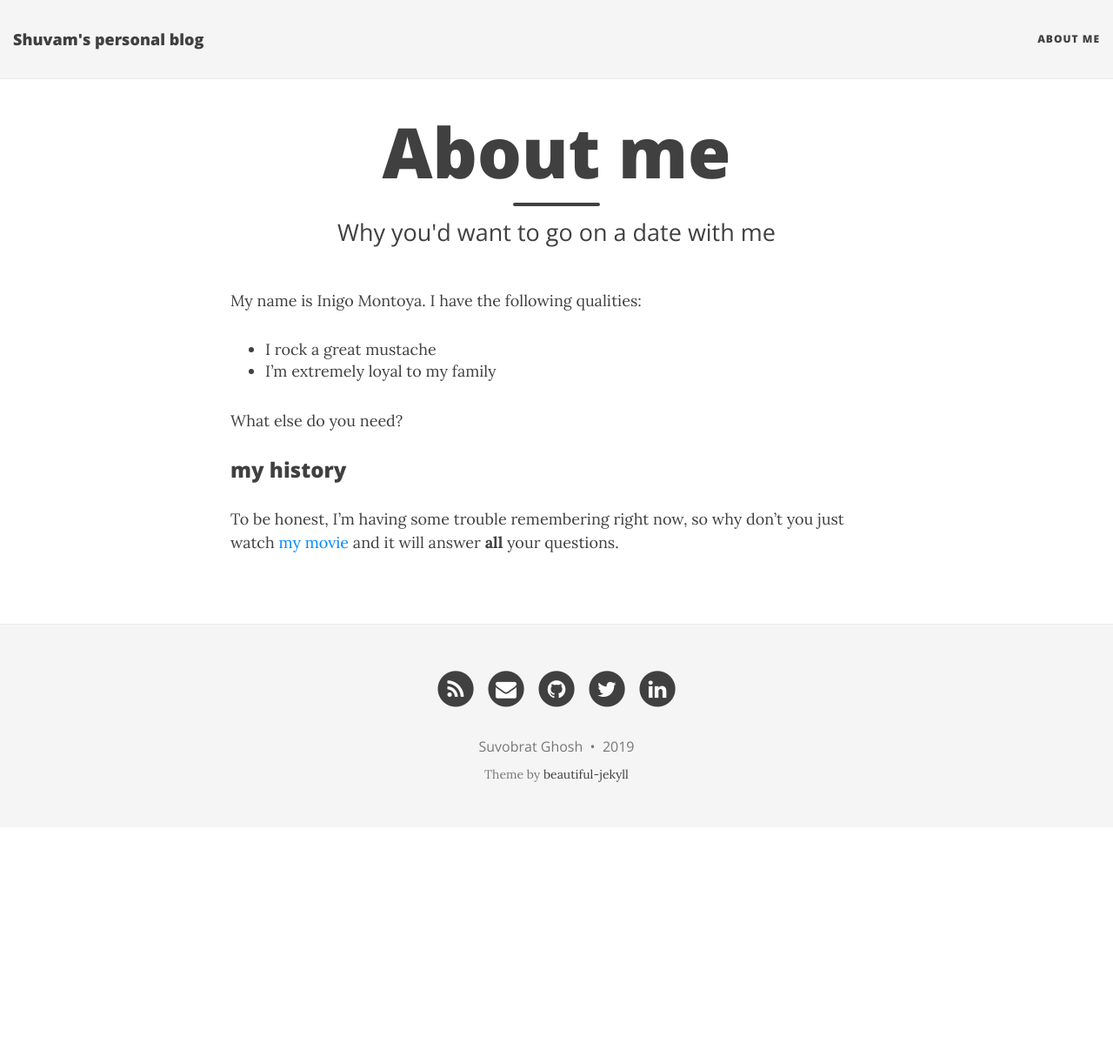
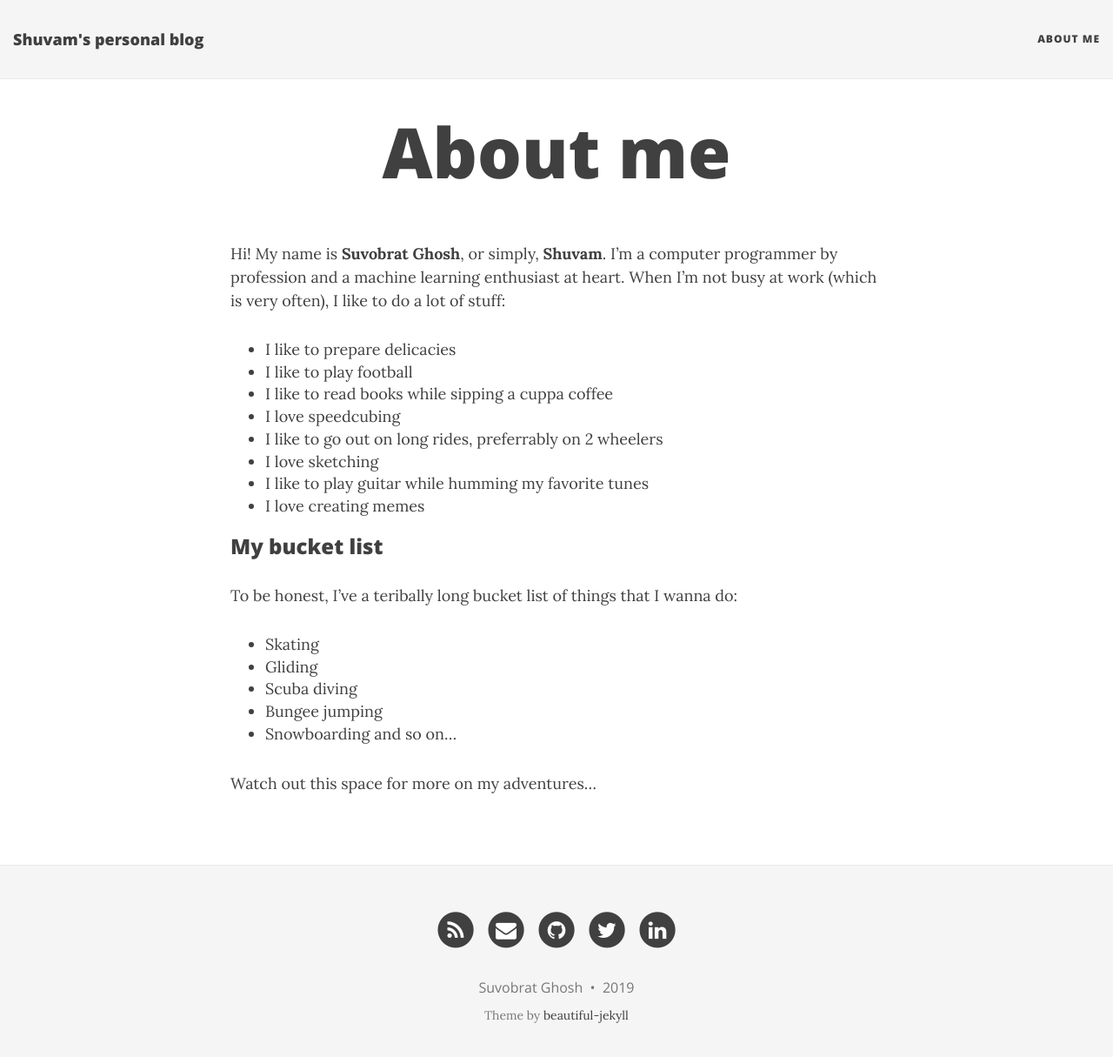
Before and after one commit to 1layer2many/1layer2many.github.io, a Jekyll site: the page built from aboutme.md, in a window 1280 px wide and 1228 px high. Shown: the top 1215 px of the window at 87% size. Built offline with Jekyll 4.4.1, drawn with Linux system fonts in a browser that asks for light colours; nearby versions of some CDN libraries.

Commit message:
changes to about me

```diff
--- a/aboutme.md
+++ b/aboutme.md
@@ -1,16 +1,28 @@
 ---
 layout: page
 title: About me
-subtitle: Why you'd want to go on a date with me
+# subtitle: Why you'd want to go on a date with me
 ---
 
-My name is Inigo Montoya. I have the following qualities:
+Hi! My name is **Suvobrat Ghosh**, or simply, **Shuvam**. I'm a computer programmer by profession and a machine learning enthusiast at heart. When I'm not busy at work (which is very often), I like to do a lot of stuff:
 
-- I rock a great mustache
-- I'm extremely loyal to my family
+- I like to prepare delicacies
+- I like to play football
+- I like to read books while sipping a cuppa coffee
+- I love speedcubing
+- I like to go out on long rides, preferrably on 2 wheelers
+- I love sketching
+- I like to play guitar while humming my favorite tunes
+- I love creating memes
 
-What else do you need?
+### My bucket list
 
-### my history
+To be honest, I've a teribally long bucket list of things that I wanna do:
 
-To be honest, I'm having some trouble remembering right now, so why don't you just watch [my movie](http://en.wikipedia.org/wiki/The_Princess_Bride_%28film%29) and it will answer **all** your questions.
+- Skating
+- Gliding
+- Scuba diving
+- Bungee jumping
+- Snowboarding and so on...
+
+Watch out this space for more on my adventures...
```
